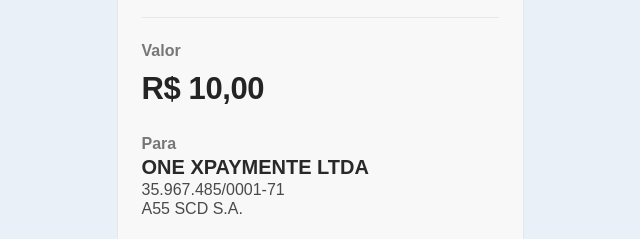
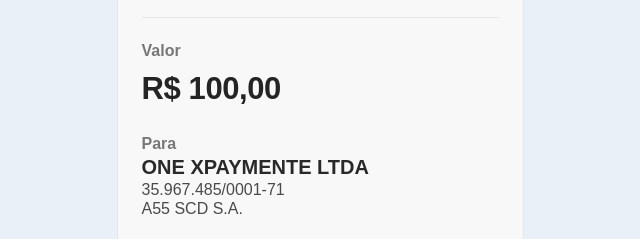
Before and after one commit to tallonagency2-ui/end, a plain HTML site: page index1.html in a window 1280 px wide. Shown: the part 235-474 px from the top of the page, 320-960 px from the left. Drawn offline with Linux system fonts and the light colour scheme; a script that the page names is missing.

Commit message:
Update index1.html

```diff
--- a/index1.html
+++ b/index1.html
@@ -38,7 +38,7 @@
     <section class="details" aria-label="Detalhes de demonstração">
       <div class="field value">
         <div class="label">Valor</div>
-        <div class="amount">R$ 10,00</div>
+        <div class="amount">R$ 100,00</div>
       </div>
       <div class="field recipient">
         <div class="label">Para</div>
```
